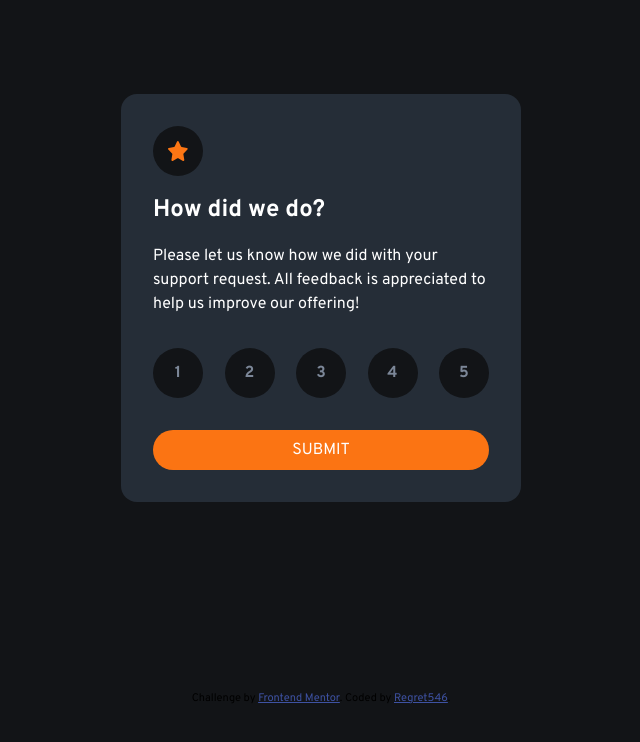
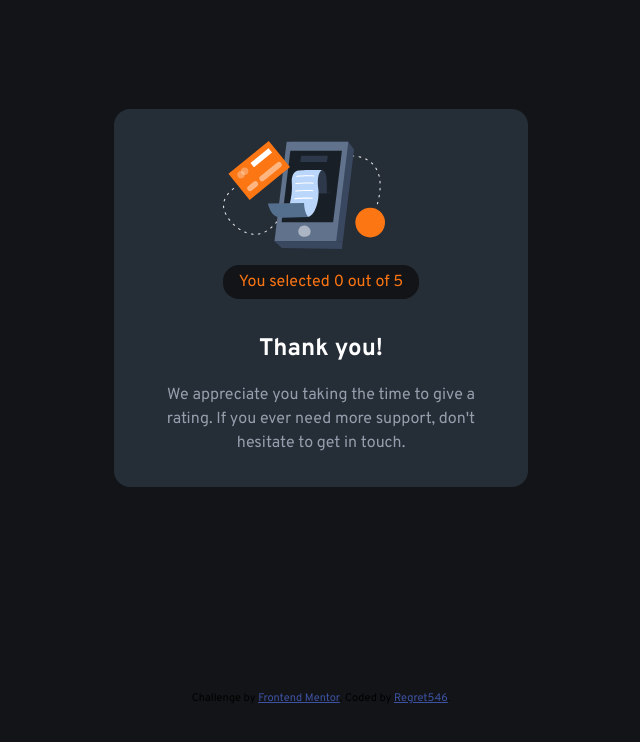
Before and after one commit to regret546/interactive-rating-component-main, a plain HTML site: page index.html in a window 1280 px wide. Both pictures are taken after a click on the button "SUBMIT". Shown: the whole page, without its empty margins (319-959 px from the left). Drawn offline with Linux system fonts and the light colour scheme.

Commit message:
Initial design of card2

```diff
--- a/apps/script.js
+++ b/apps/script.js
@@ -1,5 +1,8 @@
 const ratingBtn = document.querySelector("#ratingBtn");
 const selectedRating = document.querySelectorAll("#ratingList button");
+const ratingSpan = document.querySelector("#selected_rating");
+const card1 = document.querySelector("#card1");
+const card2 = document.querySelector("#card2");
 
 let rating = 0;
 
@@ -12,5 +15,7 @@ for (let rate of selectedRating) {
 
 ratingBtn.addEventListener("click", function (e) {
   e.preventDefault();
-  alert("You selected" + " " + rating);
+  card1.style.display = "none";
+  card2.style.display = "grid";
+  ratingSpan.textContent = rating;
 });
--- a/apps/scss/layout/_container.scss
+++ b/apps/scss/layout/_container.scss
@@ -1,16 +1,22 @@
 @use "../layout/util/" as u;
 
 .container {
-  max-width: 400px;
   color: var(--clr--white);
   background-color: var(--clr--dark-blue);
   padding: 2rem;
+  margin: 1rem;
   border-radius: 1rem;
+
+  .card,
+  .card2 {
+    max-width: 350px;
+    max-height: 450px;
+    display: grid;
+    gap: 1rem;
+  }
 
   .card {
     display: grid;
-    gap: 1rem;
-
     &__star_image {
       @include u.circle-border;
       img {
@@ -43,6 +49,7 @@
       }
     }
     button {
+      cursor: pointer;
       padding: 0.5rem;
       margin-top: 1rem;
       border: none;
@@ -58,4 +65,29 @@
       }
     }
   }
+  .card2 {
+    display: none;
+    justify-items: center;
+    text-align: center;
+
+    div {
+      @include u.grid-gap1rem;
+    }
+
+    &__header {
+      p {
+        color: var(--clr--orange);
+        background-color: var(--clr--very-dark-blue);
+        padding: 0.3rem 1rem;
+        border-radius: 1rem;
+      }
+    }
+    &__thankyou {
+      margin-top: 1rem;
+
+      p {
+        color: var(--clr--light-grey);
+      }
+    }
+  }
 }
--- a/apps/scss/layout/util/_mixins.scss
+++ b/apps/scss/layout/util/_mixins.scss
@@ -6,3 +6,8 @@
   border-radius: 50px;
   background-color: var(--clr--very-dark-blue);
 }
+
+@mixin grid-gap1rem {
+  display: grid;
+  gap: 1rem;
+}
--- a/index.html
+++ b/index.html
@@ -34,7 +34,7 @@
   <body>
     <main class="container">
       <!-- Rating state start -->
-      <section class="card">
+      <section class="card" id="card1">
         <div class="card__star_image">
           <img src="images/icon-star.svg" alt="star icon" />
         </div>
@@ -62,7 +62,23 @@
         </ul>
         <button id="ratingBtn">SUBMIT</button>
       </section>
-      <!-- Rating state end -->
+
+      <section class="card2" id="card2">
+        <div class="card2__header">
+          <img src="images/illustration-thank-you.svg" alt="" />
+          <p>
+            You selected <span id="selected_rating">4</span> out of
+            <span>5</span>
+          </p>
+        </div>
+        <div class="card2__thankyou">
+          <h2>Thank you!</h2>
+          <p>
+            We appreciate you taking the time to give a rating. If you ever need
+            more support, don't hesitate to get in touch.
+          </p>
+        </div>
+      </section>
     </main>
 
     <div class="attribution">
```
Also changed, not shown: dist/style.css, 1 other file.
